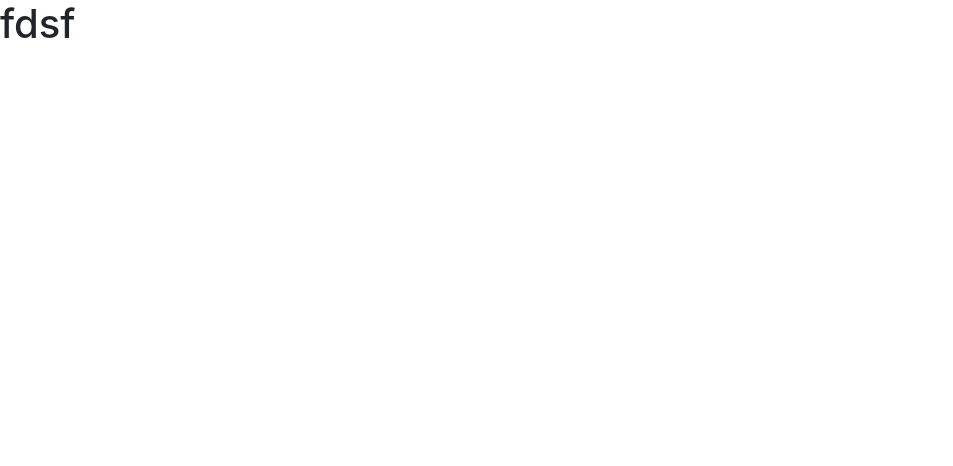
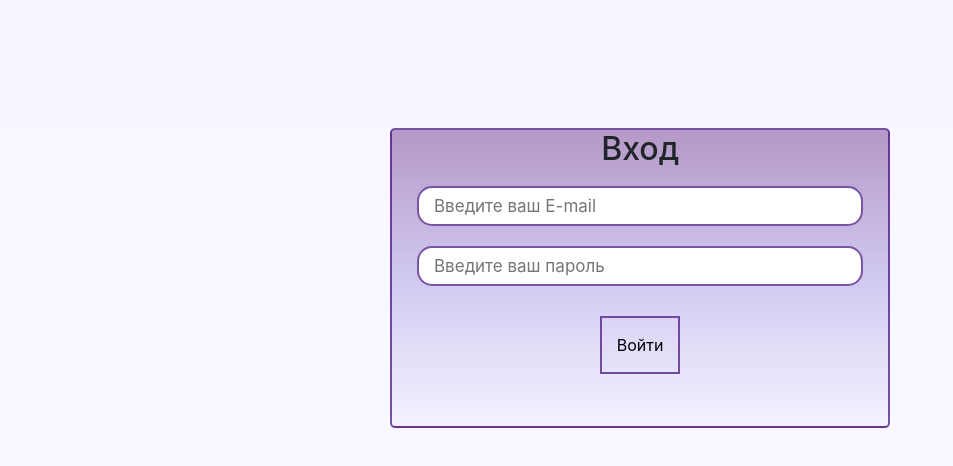
Before and after one commit to badm18/file-storage, a React (Create React App) app: page / in a window 1280 px wide. Shown: the top 466 px of the page, without its empty margins (0-953 px from the left). Built offline with nearby package versions, Linux system fonts and the light colour scheme.

Commit message:
добавлен рутинг страниц

```diff
--- a/src/App.js
+++ b/src/App.js
@@ -1,9 +1,26 @@
-import logo from './logo.svg';
+import { BrowserRouter, Redirect, Route } from 'react-router-dom';
 import './App.css';
+import { LoginForm } from './Components/LoginForm';
+import { RegistrationForm } from './Components/RegistrationForm';
+import { MainPage } from './Pages/MainPage';
+import { SignPage } from './Pages/Sign-in-up';
 
 function App() {
   return (
-    <h1>fdsf</h1>
+    <>
+
+      <BrowserRouter>
+        <Route exact path={"/" } component={LoginForm} />
+        <Route exact path={"/registration"} component={RegistrationForm} />
+        <Route exact path={"/mainPage"} component={MainPage} />
+      </BrowserRouter>
+
+
+
+      {/* <MainPage /> */}
+      {/* <SignPage /> */}
+    </>
+
   );
 }
 
```
